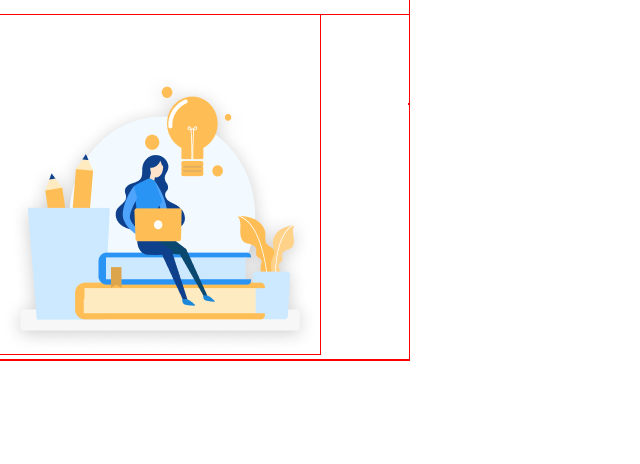
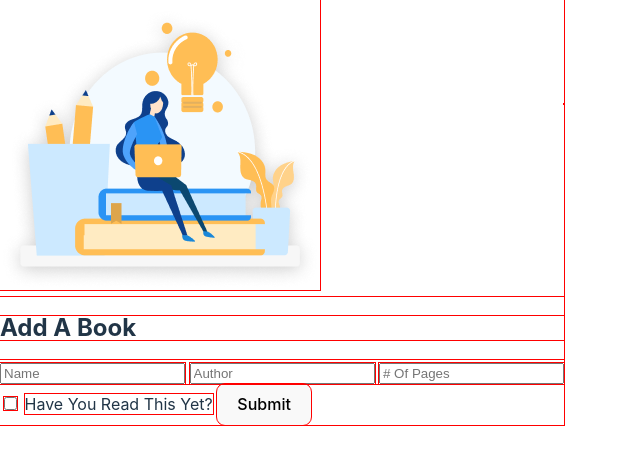
Before and after one commit to tariksouabny/library, a website built with Vite: page main-project/index.html in a window 1280 px wide. Shown: the part 296-760 px from the top of the page, without its empty margins (0-640 px from the left). Built offline with nearby package versions, Linux system fonts and the light colour scheme.

Commit message:
Add html for left-hand-side

```diff
--- a/main-project/index.html
+++ b/main-project/index.html
@@ -18,7 +18,23 @@
       <img src="/media/figure_learning_concept.png" alt="figure learning concept">
     </div>
   </div>
-  <div class="bottom"></div>
+  <div class="bottom">
+    <div class="add-a-book" style="outline: 1px solid gray;">
+      <h2>Add A Book</h2>
+
+      <form>
+        <div>
+          <input type="text" name="name" placeholder="Name" id="book-name-input">
+          <input type="text" name="author" placeholder="Author" id="author-input">
+          <input type="number" name="num-pages" placeholder="# Of Pages" id="num-pages-input">
+        </div>
+        <input type="checkbox" name="read" id="is-read-input">
+        <label for="is-read-input">Have You Read This Yet?</label>
+
+        <button type="submit">Submit</button>
+      </form>
+    </div>
+  </div>
 </div>
 <div class="right">
   <div class="heading-div"></div>
```
